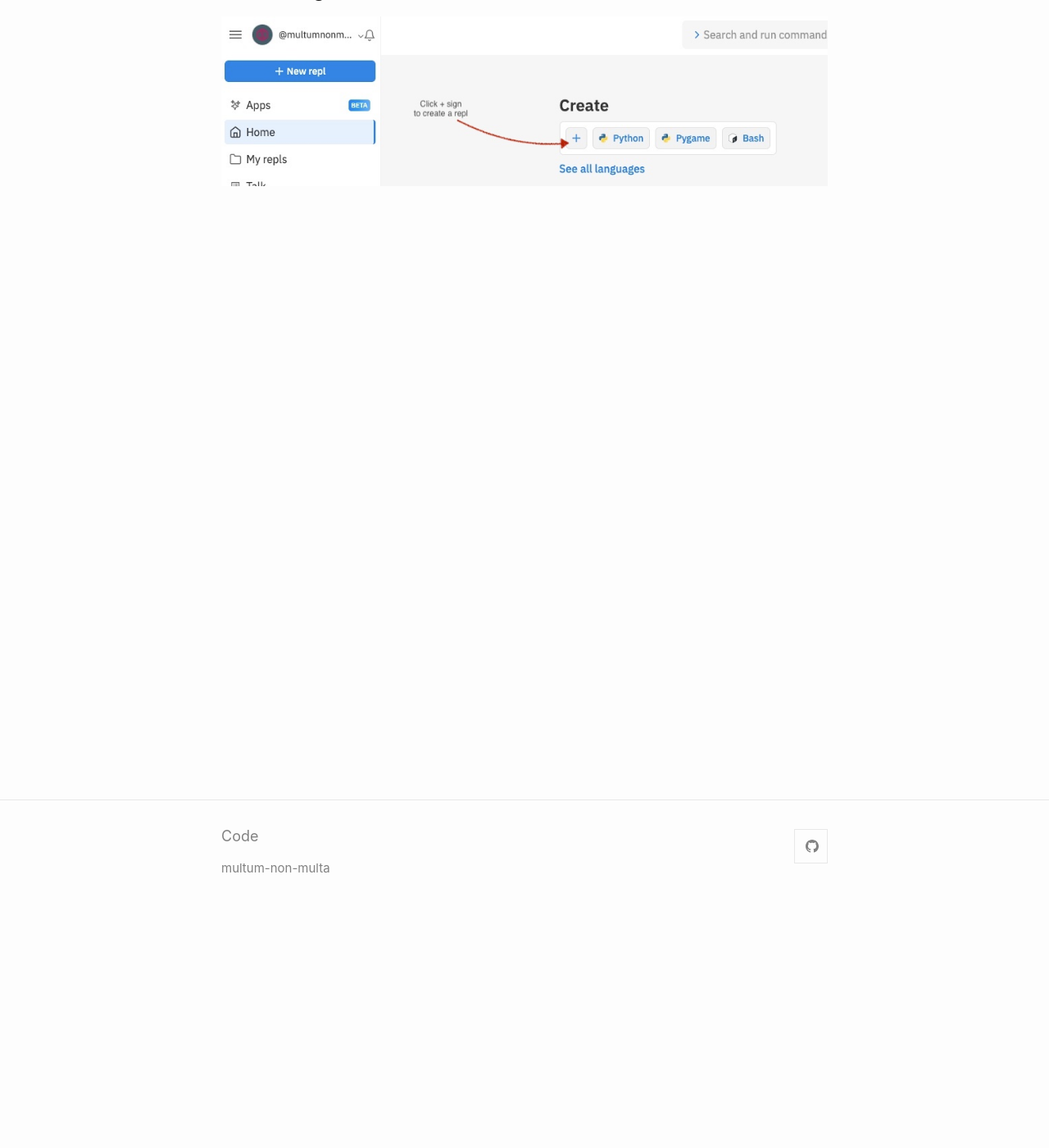
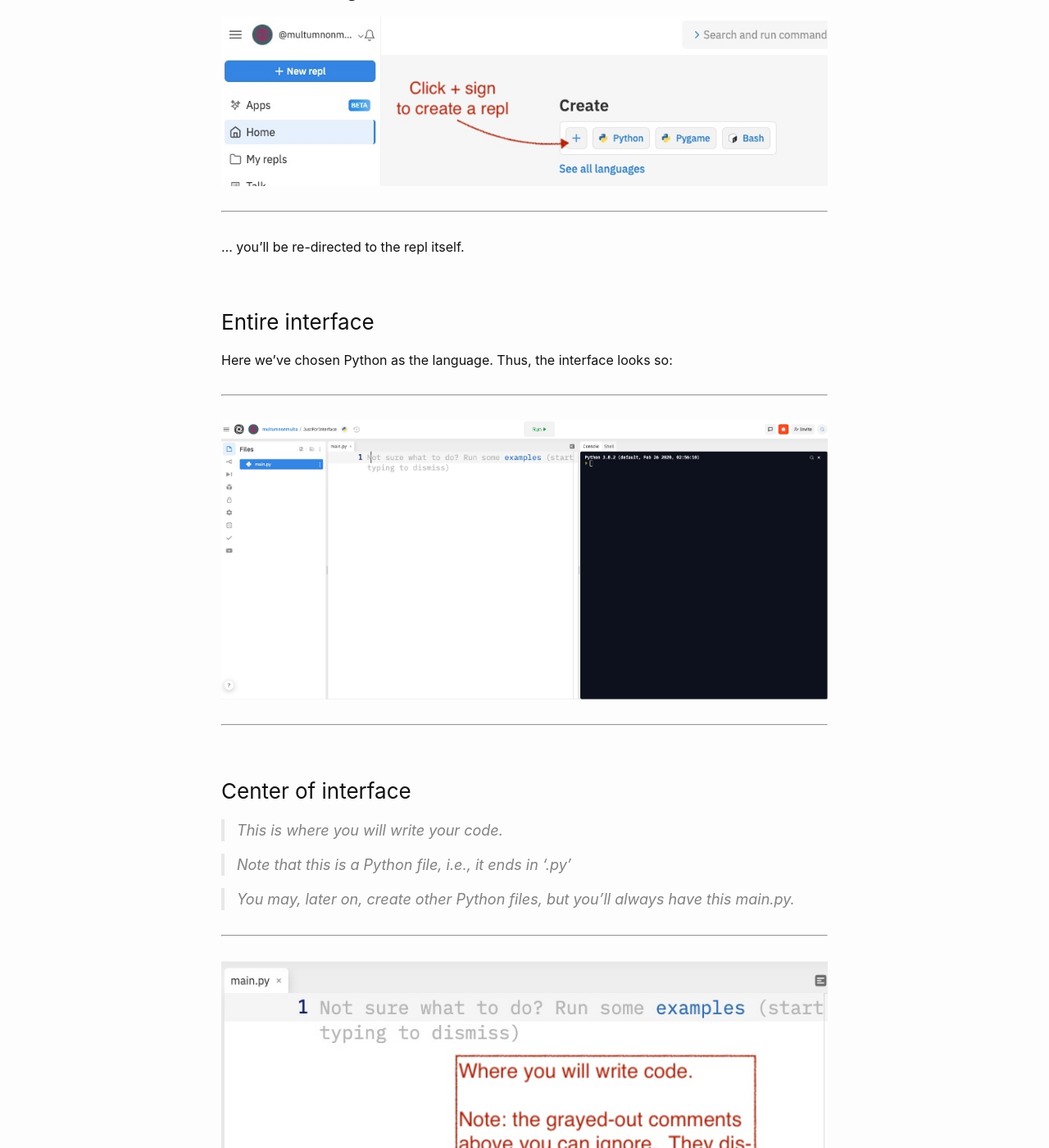
Before and after one commit to multum-non-multa/code, a Jekyll site: the page built from _posts/2021-08-17-tour-of-repl.md, in a window 1280 px wide and 1400 px high, scrolled down 270 px. Shown: the whole window at 82% size. Built offline with Jekyll 4.4.1, drawn with Linux system fonts in a browser that asks for light colours; before the commit the page ends 900 px from its top, so only the background shows below that; some of the changed text lies outside the part shown.

Commit message:
add a tour of repl interface page

```diff
--- a/_posts/2021-08-17-tour-of-repl.md
+++ b/_posts/2021-08-17-tour-of-repl.md
@@ -1,8 +1,62 @@
 ---
 layout: post
-title: "Tour of Repl Interface"
+title: "Tour of a Repl's Interface"
 ---
 
-### Home Page Interface
+### After creating a repl in Python ...
 
 ![Create a repl](/code/assets/images/repl-001.jpg)
+
+---
+
+... you'll be re-directed to the repl itself.
+
+### Entire interface
+
+Here we've chosen Python as the language.  Thus, the interface looks so:
+
+---
+
+![Create a repl](/code/assets/images/repl-002.jpg)
+
+---
+
+### Center of interface
+
+> This is where you will write your code.
+
+> Note that this is a Python file, i.e., it ends in '.py'
+
+> You may, later on, create other Python files, but you'll always have this main.py.
+
+---
+
+![Create a repl](/code/assets/images/repl-003.jpg)
+
+---
+
+### Right side of interface
+
+> This is a two-part terminal.  Note a tab 'Console' and one 'Shell'.
+
+> These are closely related and we'll cover more about them in class.
+
+
+![Create a repl](/code/assets/images/repl-004.jpg)
+
+---
+
+### Left side of interface
+
+> The left side has a ton of features, some of which we will use.
+
+![Create a repl](/code/assets/images/repl-005.jpg)
+
+---
+
+> For now click on the settings gear wheel, i.e., the 6th icon from the top
+
+![Create a repl](/code/assets/images/repl-006.jpg)
+
+
+> Play with the top three --- `Layout`, `Theme`, and `Font size`.  The others leave for now.
```
Also changed, not shown: assets/images/repl-001.jpg, assets/images/repl-002.jpg (added), assets/images/repl-003.jpg (added), assets/images/repl-004.jpg (added), assets/images/repl-005.jpg (added), assets/images/repl-006.jpg (added), 2 other files.
